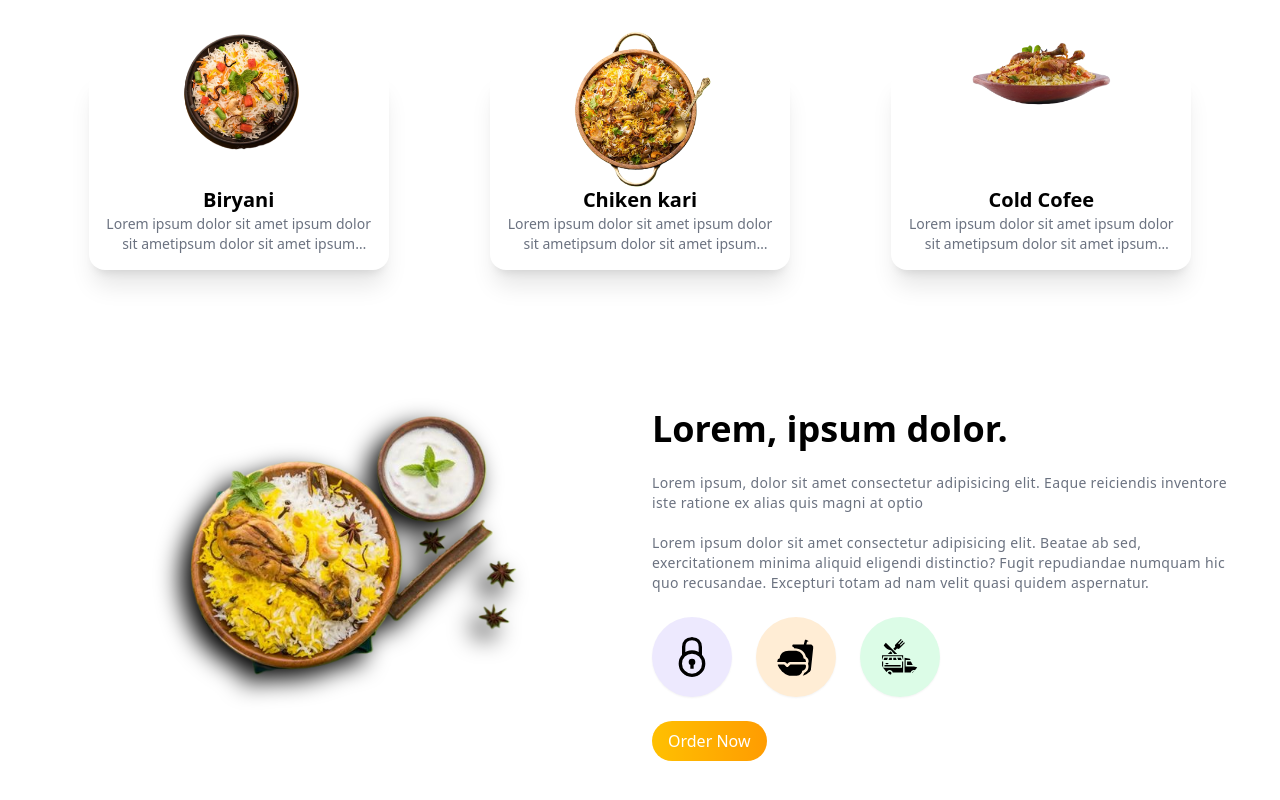
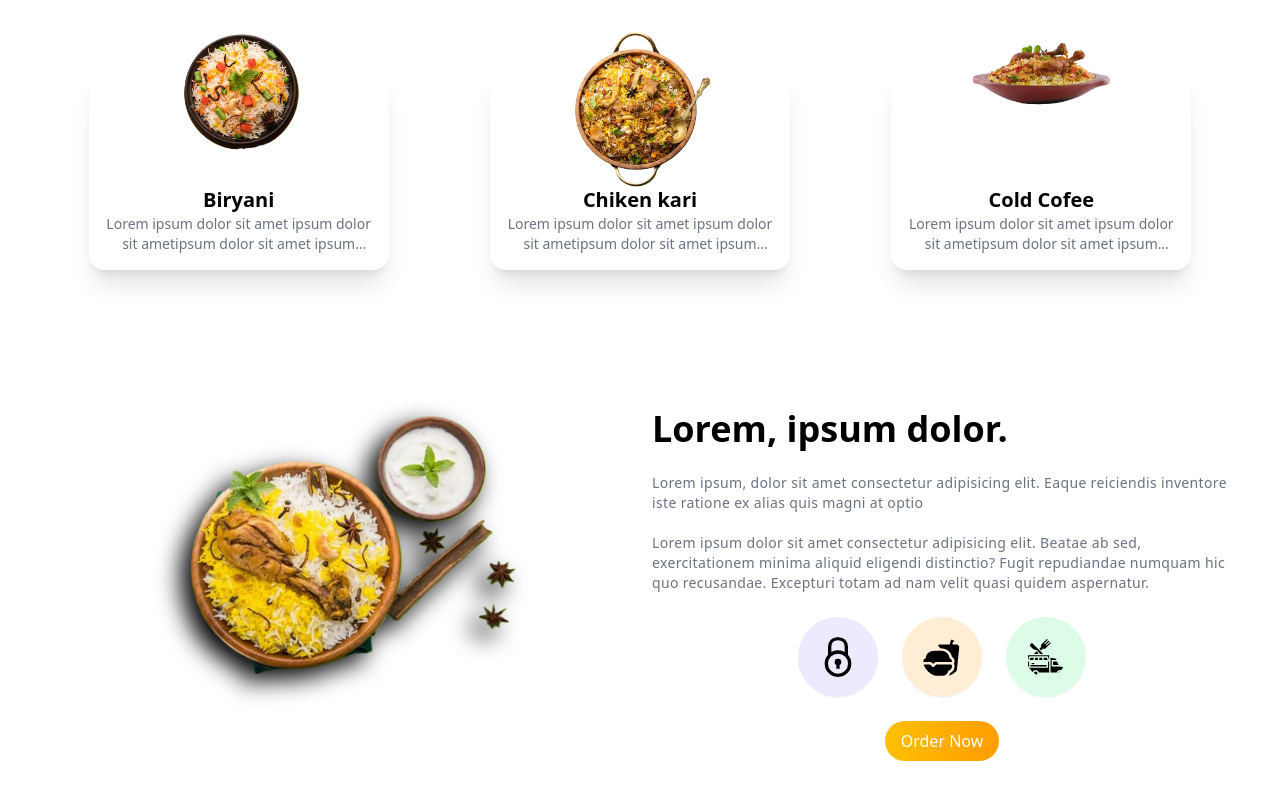
Before and after one commit to SHREY2803/Restaurant-Website, a React (Vite) app: page / in a window 1280 px wide. Shown: the part 818-1618 px from the top of the page. Built offline with nearby package versions, Linux system fonts and the light colour scheme.

Commit message:
made iconscenter

```diff
--- a/src/components/Banner/Banner.jsx
+++ b/src/components/Banner/Banner.jsx
@@ -48,7 +48,7 @@
                   distinctio? Fugit repudiandae numquam hic quo recusandae.
                   Excepturi totam ad nam velit quasi quidem aspernatur.
                 </p>
-                <div className="flex gap-6">
+                <div className="flex gap-6 justify-center items-center">
                   <div>
                     <GrSecure className="text-4xl h-20 w-20 shadow-sm p-5 rounded-full bg-violet-100 dark:bg-violet-400 hover:scale-105 duration-200" />
                   </div>
@@ -59,7 +59,7 @@
                     <GiFoodTruck className="text-4xl h-20 w-20 shadow-sm p-5 rounded-full bg-green-100 dark:bg-green-400 hover:scale-105 duration-200" />
                   </div>
                 </div>
-                <div>
+                <div className="flex justify-center items-center">
                 <button className="bg-gradient-to-r from-primary to-secondary hover:scale-105 duration-200 text-white py-2 px-4 rounded-full">
                   Order Now
                 </button>
```
